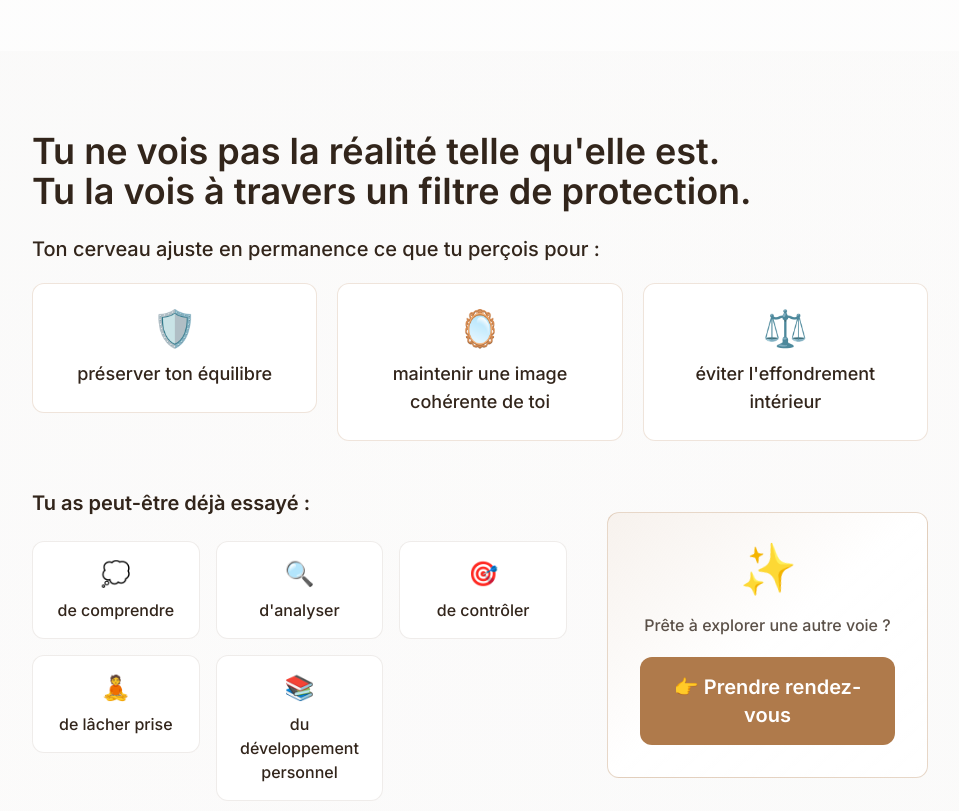
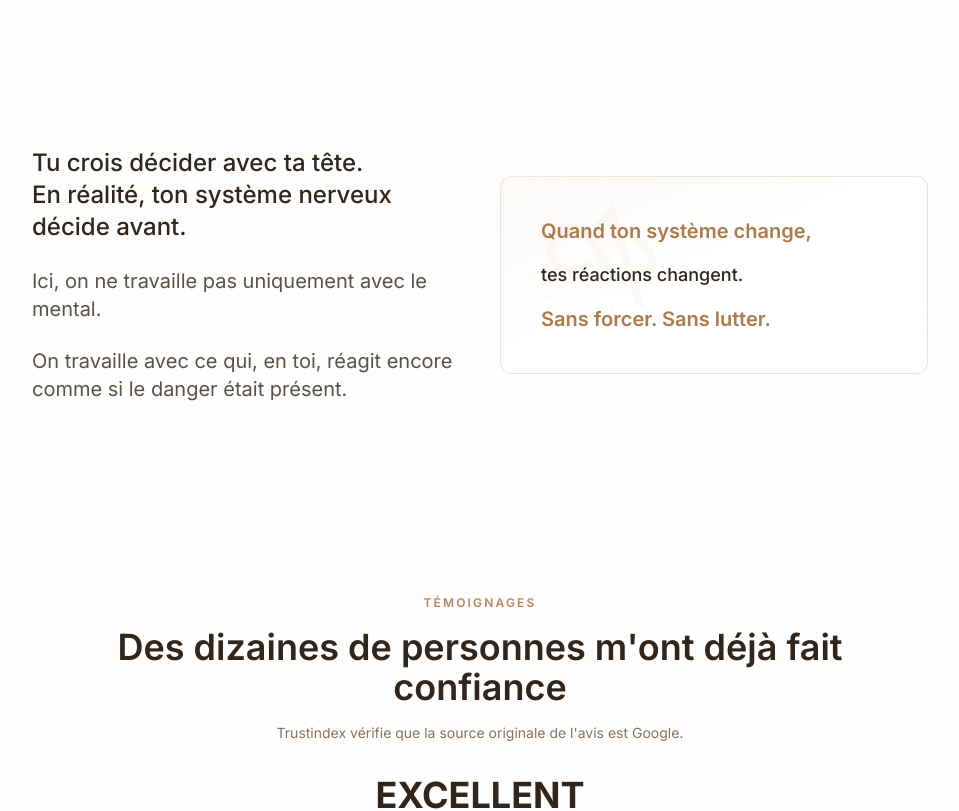
Before and after one commit to ilanamar26-code/anoucksite, a Next.js app: page / in a window 1280 px wide. Shown: the part 1580-2391 px from the top of the page, without its empty margins (160-1119 px from the left). Built offline with nearby package versions, Linux system fonts and the light colour scheme.

Commit message:
Supprimer section complète 'CE QUE LA PERSONNE A DÉJÀ ESSAYÉ'

```diff
--- a/app/page.tsx
+++ b/app/page.tsx
@@ -233,125 +233,6 @@ export default function Home() {
                   </CardContent>
                 </Card>
               </motion.div>
-            </div>
-          </Section>
-        </AnimatedSection>
-
-        {/* SECTION 3 — CE QUE LA PERSONNE A DÉJÀ ESSAYÉ */}
-        <AnimatedSection delay={0.1}>
-          <Section className="bg-gradient-to-br from-muted/40 via-muted/30 to-muted/40 rounded-3xl py-16 md:py-20">
-            <div className="space-y-12">
-              <motion.div
-                className="space-y-6"
-                initial={{ opacity: 0, y: 30 }}
-                whileInView={{ opacity: 1, y: 0 }}
-                viewport={{ once: true, margin: "-100px" }}
-                transition={{ duration: 0.6 }}
-              >
-                <h2 className="text-3xl md:text-4xl font-semibold leading-tight">
-                  Tu ne vois pas la réalité telle qu'elle est.
-                  <br />
-                  Tu la vois à travers un filtre de protection.
-                </h2>
-                <div className="text-foreground/80 text-lg md:text-xl leading-relaxed space-y-5">
-                  <p className="font-medium text-foreground">Ton cerveau ajuste en permanence ce que tu perçois pour :</p>
-                  <div className="grid sm:grid-cols-3 gap-5">
-                    {[
-                      { text: "préserver ton équilibre", icon: "🛡️" },
-                      { text: "maintenir une image cohérente de toi", icon: "🪞" },
-                      { text: "éviter l'effondrement intérieur", icon: "⚖️" },
-                    ].map((item, idx) => (
-                      <motion.div
-                        key={item.text}
-                        initial={{ opacity: 0, y: 20 }}
-                        whileInView={{ opacity: 1, y: 0 }}
-                        viewport={{ once: true }}
-                        transition={{ delay: idx * 0.1, duration: 0.5 }}
-                      >
-                        <Card className="border-primary/20 bg-white/95 backdrop-blur-sm hover:shadow-soft2 hover:scale-[1.02] transition-all duration-300 cursor-default">
-                          <CardContent className="p-6 text-center space-y-3">
-                            <div className="text-4xl mb-2">{item.icon}</div>
-                            <p className="text-base md:text-lg font-medium text-foreground">{item.text}</p>
-                          </CardContent>
-                        </Card>
-                      </motion.div>
-                    ))}
-                  </div>
-                </div>
-              </motion.div>
-
-              <Separator className="bg-border/60" />
-
-              <div className="grid md:grid-cols-[1fr_0.6fr] gap-10 items-center">
-                <motion.div
-                  className="space-y-6 text-foreground/80 text-lg md:text-xl"
-                  initial={{ opacity: 0, x: -30 }}
-                  whileInView={{ opacity: 1, x: 0 }}
-                  viewport={{ once: true, margin: "-100px" }}
-                  transition={{ duration: 0.6 }}
-                >
-                  <p className="font-semibold text-foreground text-xl">Tu as peut-être déjà essayé :</p>
-                  <div className="grid grid-cols-2 sm:grid-cols-3 gap-4">
-                    {[
-                      { text: "de comprendre", icon: "💭" },
-                      { text: "d'analyser", icon: "🔍" },
-                      { text: "de contrôler", icon: "🎯" },
-                      { text: "de lâcher prise", icon: "🧘" },
-                      { text: "du développement personnel", icon: "📚" },
-                    ].map((item, idx) => (
-                      <motion.div
-                        key={item.text}
-                        initial={{ opacity: 0, scale: 0.9 }}
-                        whileInView={{ opacity: 1, scale: 1 }}
-                        viewport={{ once: true }}
-                        transition={{ delay: idx * 0.05, duration: 0.4 }}
-                        whileHover={{ scale: 1.05 }}
-                      >
-                        <Card className="border-border/60 bg-white/95 backdrop-blur-sm hover:border-primary/40 hover:shadow-soft transition-all duration-300 cursor-default">
-                          <CardContent className="p-4 text-center space-y-2">
-                            <div className="text-2xl">{item.icon}</div>
-                            <p className="text-sm md:text-base font-medium text-foreground">{item.text}</p>
-                          </CardContent>
-                        </Card>
-                      </motion.div>
-                      ))}
-                    </div>
-                  </motion.div>
-
-                {/* CTA CARD — EMOTIONAL ANCHOR */}
-                <motion.div
-                  className="flex md:justify-center"
-                  initial={{ opacity: 0, scale: 0.9 }}
-                  whileInView={{ opacity: 1, scale: 1 }}
-                  viewport={{ once: true, margin: "-100px" }}
-                  transition={{ duration: 0.6, delay: 0.3 }}
-                >
-                  <Card className="border-primary/30 bg-gradient-to-br from-primary/10 via-white/95 to-white/90 backdrop-blur-sm shadow-soft2 hover:shadow-glow transition-all duration-300">
-                    <CardContent className="p-8 text-center space-y-5">
-                      <motion.div
-                        className="text-5xl mb-2"
-                        animate={{ rotate: [0, 10, -10, 0] }}
-                        transition={{ duration: 3, repeat: Infinity, repeatDelay: 2 }}
-                      >
-                        ✨
-                      </motion.div>
-                      <p className="text-base font-medium text-foreground/80">
-                        Prête à explorer une autre voie ?
-                      </p>
-                      <CTAButton
-                        href={primaryCTAUrl}
-                        eventName="cta_click_mid"
-                        variant="primary"
-                        size="lg"
-                        className="w-full"
-                        delay={0}
-                      >
-                        👉 Prendre rendez-vous
-                      </CTAButton>
-                    </CardContent>
-                  </Card>
-                </motion.div>
-              </div>
             </div>
           </Section>
         </AnimatedSection>
```
